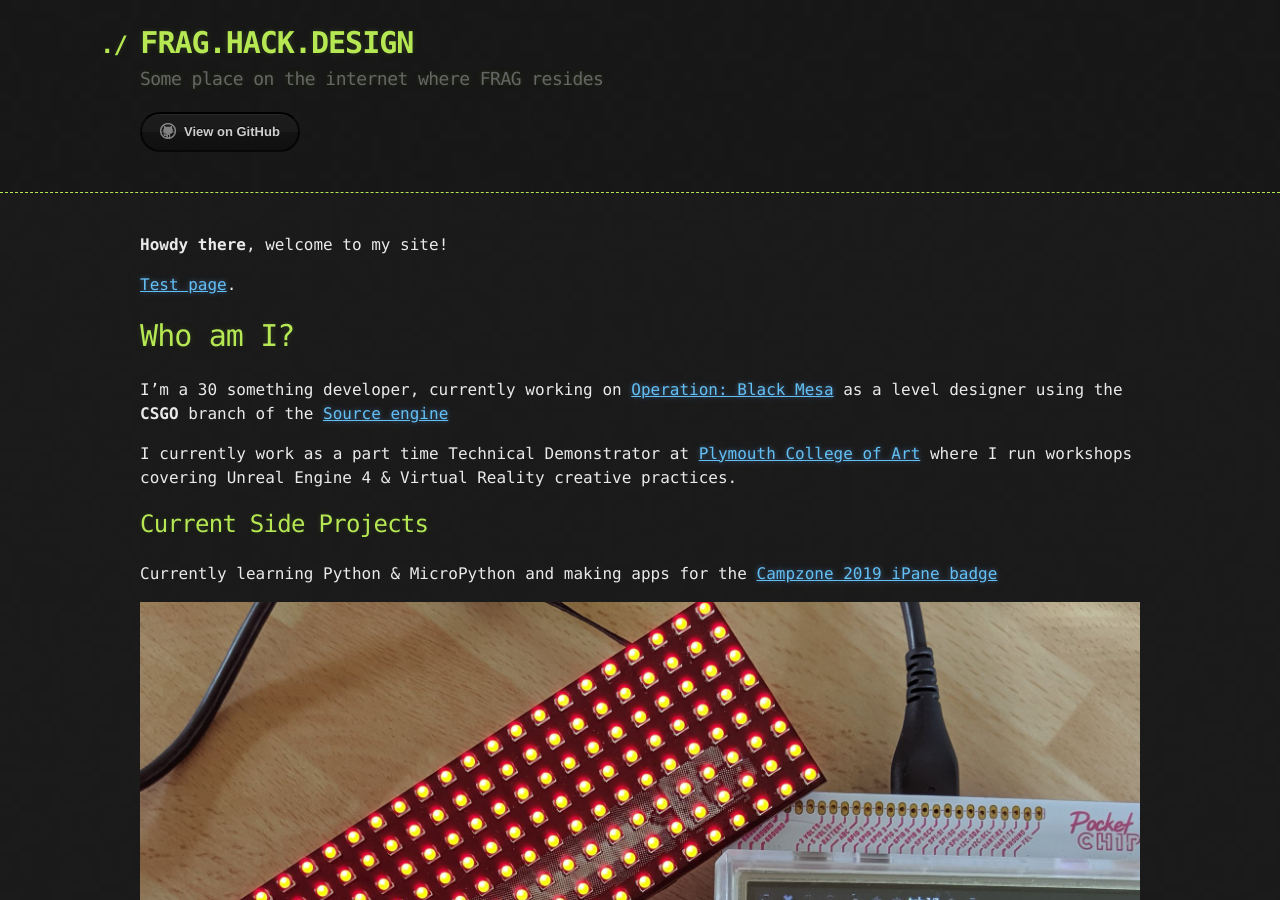
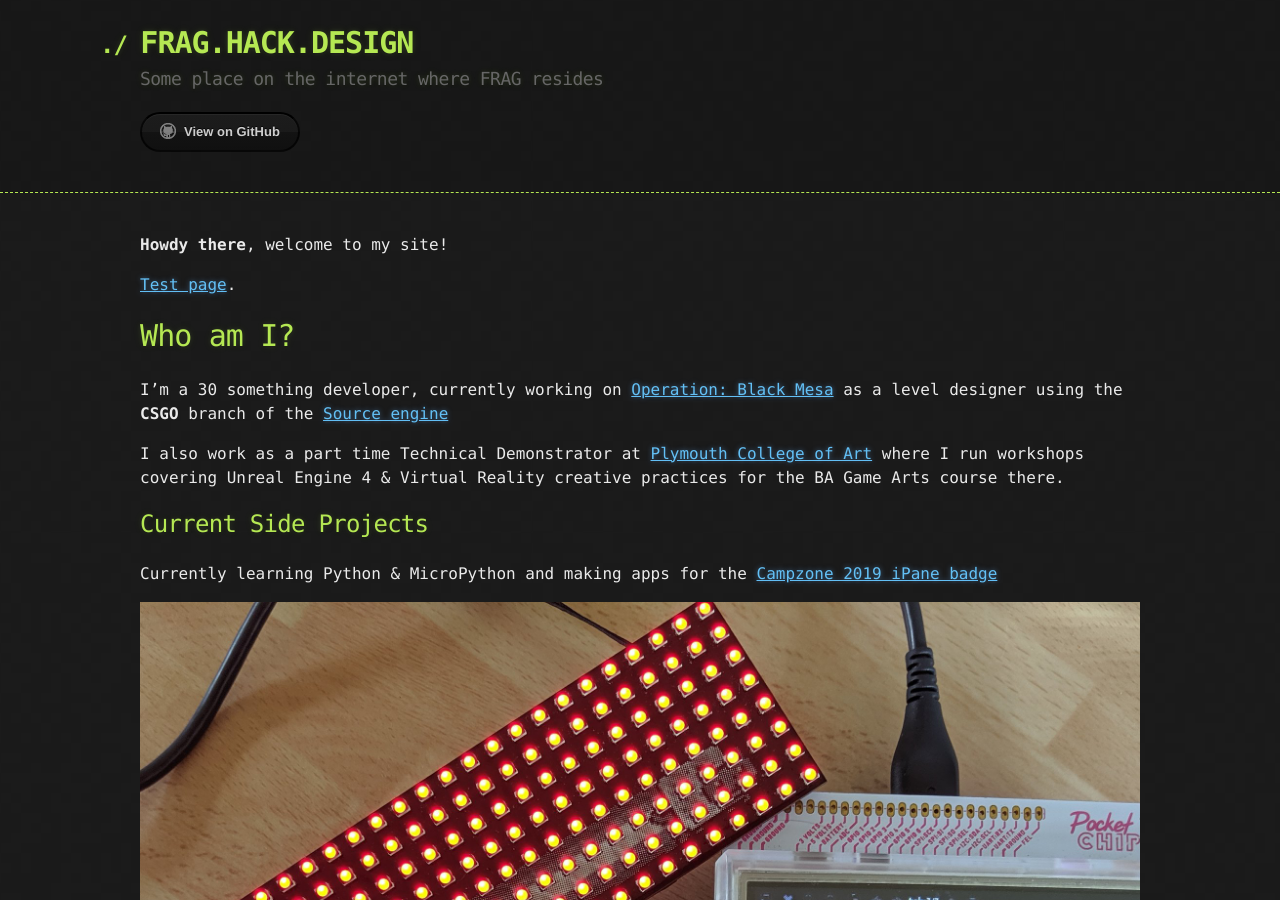
Before and after one commit to FRAG69/FRAG69.github.io, a Jekyll site: the page built from index.md, in a window 1280 px wide and 900 px high. Built offline with Jekyll 4.4.1, drawn with Linux system fonts in a browser that asks for light colours.

Commit message:
Small edits to index

```diff
--- a/index.md
+++ b/index.md
@@ -10,13 +10,14 @@ layout: default
 
 I'm a 30 something developer, currently working on [Operation: Black Mesa](https://www.moddb.com/mods/operation-black-mesa) as a level designer using the **CSGO** branch of the [Source engine](https://developer.valvesoftware.com/wiki/Source)
 
-I currently work as a part time Technical Demonstrator at [Plymouth College of Art](https://www.plymouthart.ac.uk) where I run workshops covering Unreal Engine 4 & Virtual Reality creative practices.
+I also work as a part time Technical Demonstrator at [Plymouth College of Art](https://www.plymouthart.ac.uk) where I run workshops covering Unreal Engine 4 & Virtual Reality creative practices for the BA Game Arts course there.
 
 ## Current Side Projects
 
 Currently learning Python & MicroPython and making apps for the [Campzone 2019 iPane badge](https://wiki.badge.team/CZ19)
 
 ![Badge connected to PocketChip](./assets/images/badge_n_chip.jpg)
+
 
 
 ## This is default index.md stuff, I need to copy this somewhere!
```
